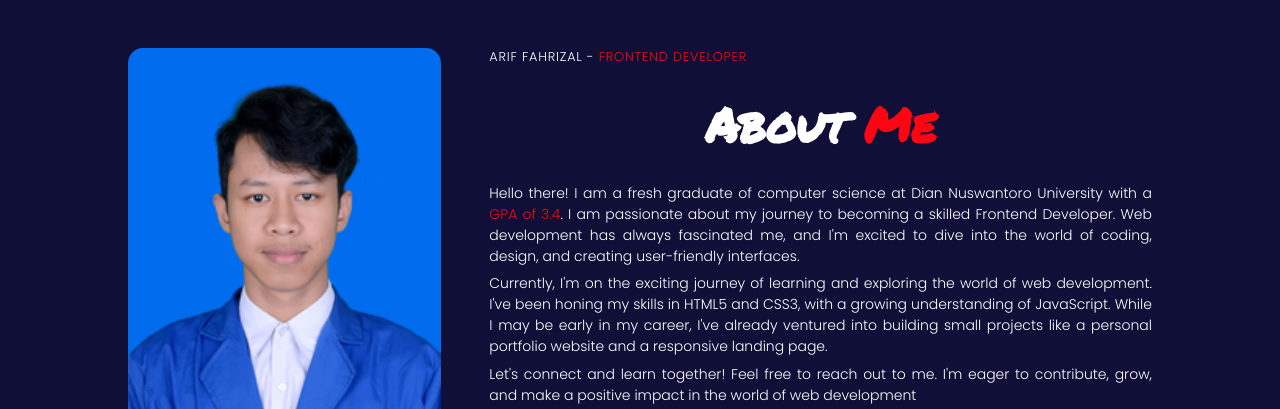
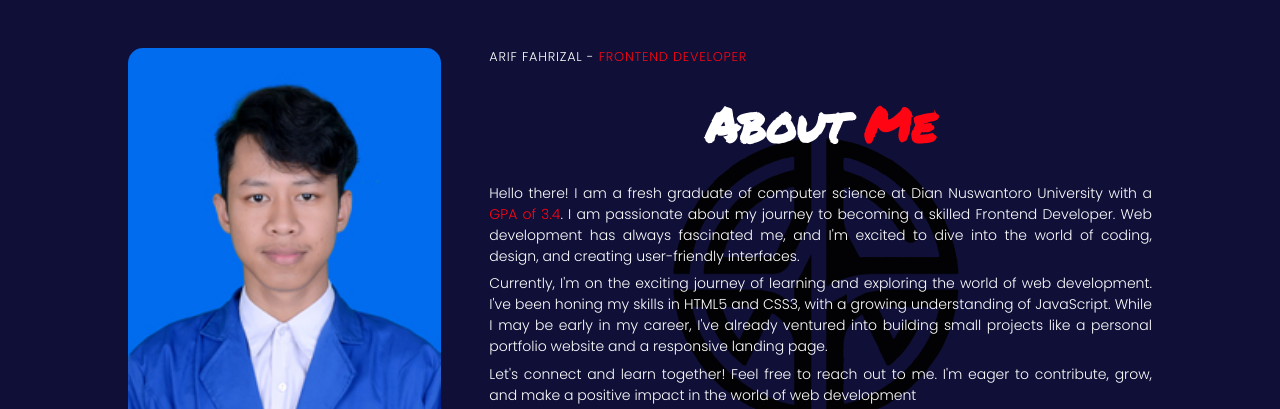
Before and after one commit to arif-fahrizal/Portofolio, a plain HTML site: page index.html in a window 1280 px wide. Shown: the part 880-1289 px from the top of the page. Drawn offline with nearby package versions, Linux system fonts and the light colour scheme; a script that the page names is missing.

Commit message:
Merubah foler image

```diff
--- a/style.css
+++ b/style.css
@@ -126,7 +126,7 @@ section{
 
 #about .profile {
   background-color: var(--bg-color);
-  background-image: url(ops.png);
+  background-image: url(/Image/ops.png);
   background-repeat: no-repeat;
   background-position: center;
   background-size: 60%;
```
